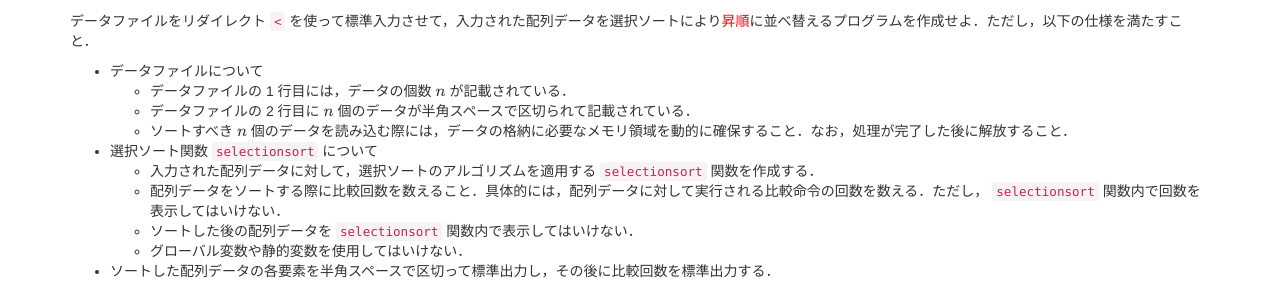
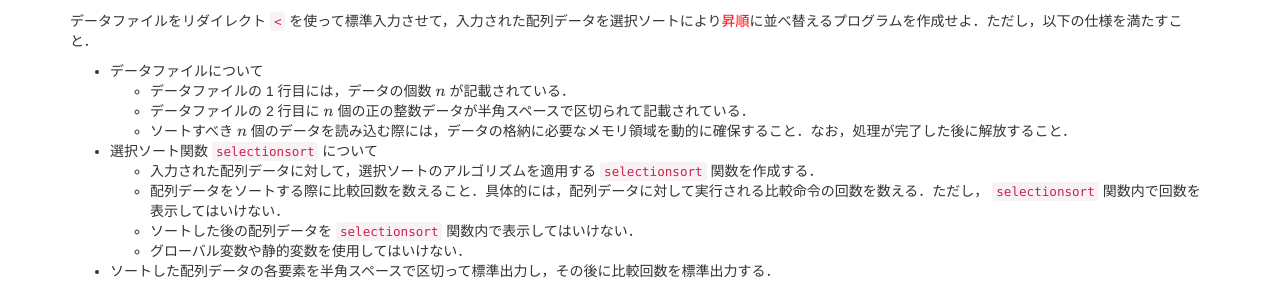
Before and after one commit to ecei-tohoku/ppa-public, a Jekyll site: the page built from kadai2/p22.md, in a window 1280 px wide and 1335 px high. Shown: the part 202-496 px from the top of the window. Built offline with Jekyll 4.4.1, drawn with Linux system fonts in a browser that asks for light colours; nearby versions of some CDN libraries; formulas are drawn with MathJax 3.

Commit message:
データファイルの説明：データの種類を正の整数データに限定

```diff
--- a/kadai2/p22.md
+++ b/kadai2/p22.md
@@ -8,7 +8,7 @@ title: 2-2. 選択ソート【10点，2週目のみ採点】
 
 - データファイルについて
   - データファイルの 1 行目には，データの個数 $n$ が記載されている．
-  - データファイルの 2 行目に $n$ 個のデータが半角スペースで区切られて記載されている．
+  - データファイルの 2 行目に $n$ 個の正の整数データが半角スペースで区切られて記載されている．
   - ソートすべき $n$ 個のデータを読み込む際には，データの格納に必要なメモリ領域を動的に確保すること．なお，処理が完了した後に解放すること．
 - 選択ソート関数 `selectionsort` について
   - 入力された配列データに対して，選択ソートのアルゴリズムを適用する `selectionsort` 関数を作成する．
```
